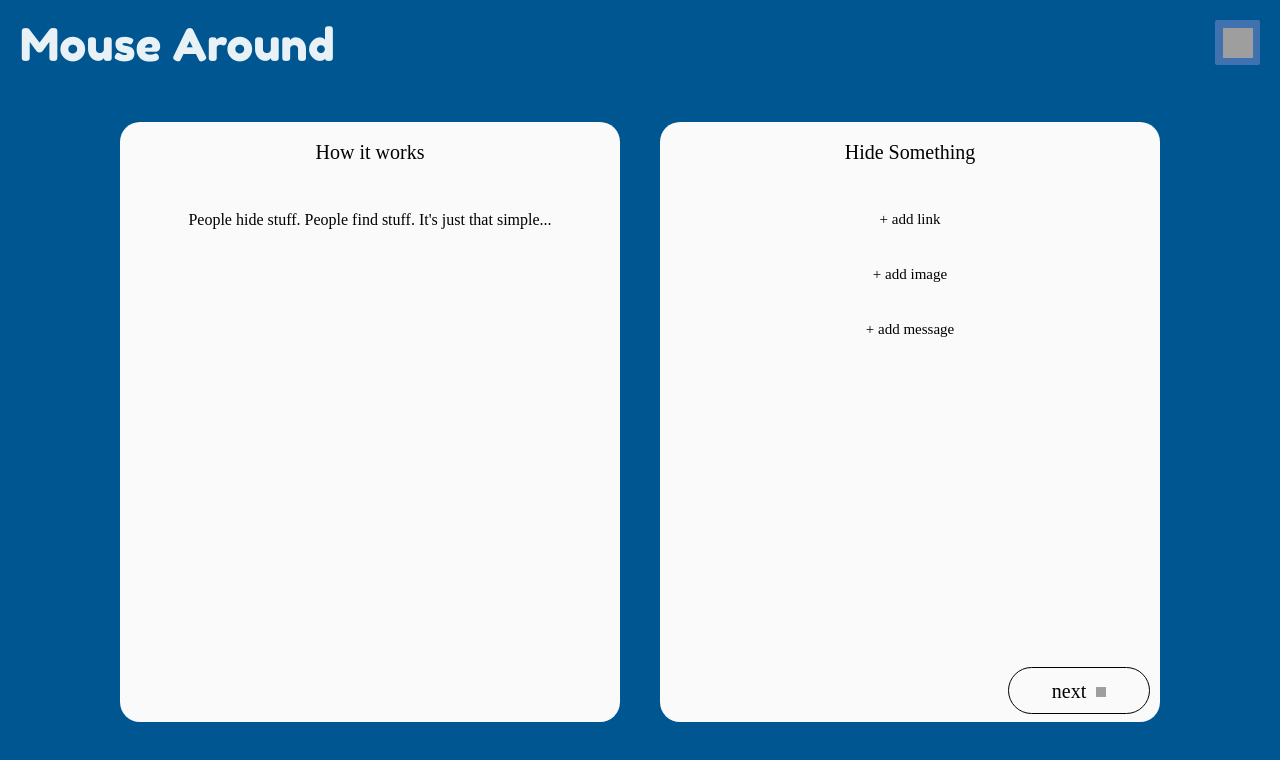
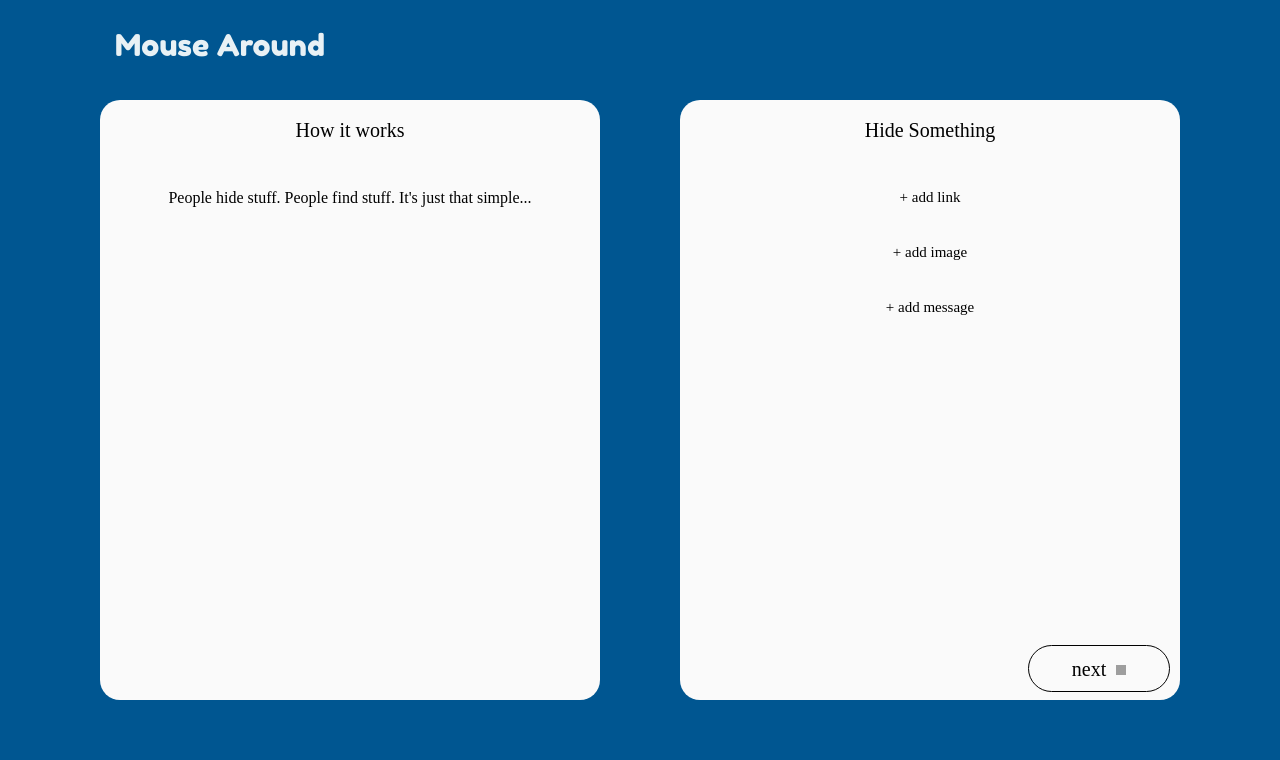
Before and after one commit to jawm17/sandbox, a React (Create React App) app in the folder client/: page /hide in a window 1280 px wide. Shown: the top 760 px of the page. Built offline with nearby package versions, Linux system fonts and the light colour scheme; grey boxes are pictures that could not be loaded; a web font is replaced by a local one.

Commit message:
Title style

```diff
--- a/client/src/HideSomethingPage/HideSomething.css
+++ b/client/src/HideSomethingPage/HideSomething.css
@@ -3,10 +3,11 @@
     position: fixed;
     width: 100vw;
     height: 100vh;
+    text-align: center;
 }
 
 .flexDiv {
-    margin-top: 20px;
+    margin-top: 40px;
     width: 100vw;
     display: flex;
     justify-content: center;
@@ -25,7 +26,7 @@
 }
 
 #about {
-    margin-right: 40px;
+    margin-right: 80px;
 }
 
 .attatchment {
@@ -40,10 +41,10 @@
 
 .title {
     font-family: Fredoka One, cursive;
-    height: 80px;
-    font-size: 45px;
-    margin-left: 20px;
-    margin-top: 22px;
+    font-size: 30px;
+    margin-right: 840px;
+    margin-top: 30px;
+
     color: #e8f1f5;
 }
 
--- a/client/src/HideSomethingPage/HideSomething.js
+++ b/client/src/HideSomethingPage/HideSomething.js
@@ -60,7 +60,7 @@ export default function HideSomething() {
 
     return (
         <div className="hidePage">
-            <Buttons page="hide" />
+
             <p className="title">
                 Mouse Around
             </p>
```
